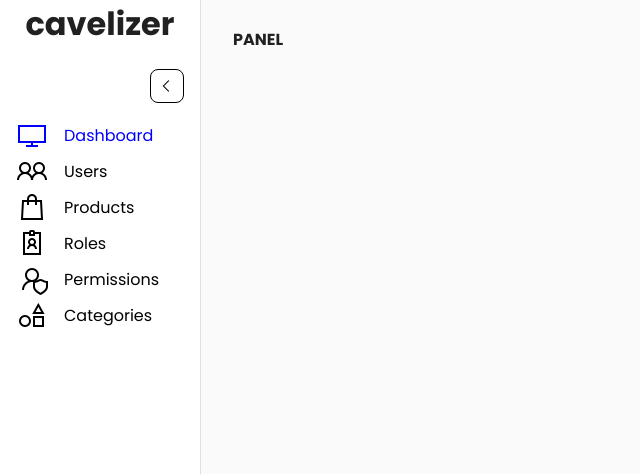
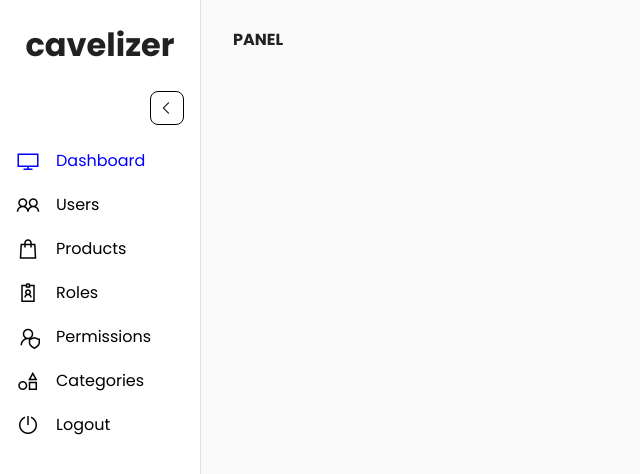
Before and after one commit to vestemeansorin91/cavelizer, an Angular app in the folder frontend/: page /dashboard/panel in a window 1280 px wide. Shown: the top 474 px of the page, without its empty margins (0-640 px from the left). Built offline with nearby package versions, Linux system fonts and the light colour scheme.

Commit message:
actions github added + small updates

```diff
--- a/frontend/src/app/modules/dashboard/components/sidenav/sidenav.component.html
+++ b/frontend/src/app/modules/dashboard/components/sidenav/sidenav.component.html
@@ -59,5 +59,10 @@
       <i class="las la-shapes"></i>
       <span>Categories</span>
     </li>
+
+    <li (click)="logout()" class="logout">
+      <i class="las la-power-off"></i>
+      <span>Logout</span>
+    </li>
   </ul>
 </div>
--- a/frontend/src/app/modules/dashboard/components/sidenav/sidenav.component.scss
+++ b/frontend/src/app/modules/dashboard/components/sidenav/sidenav.component.scss
@@ -23,7 +23,6 @@
   h1 {
     text-align: center;
     font-size: 32px;
-    margin-top: 0;
     cursor: default;
     user-select: none;
   }
@@ -37,23 +36,31 @@
     display: flex;
     flex-direction: column;
     align-items: center;
+
+    height: 100%;
+
     margin-top: 8px;
 
     li {
+      position: relative;
+
       display: flex;
       align-items: center;
+      justify-content: center;
+
+      width: 100%;
+
       margin-bottom: 4px;
-      justify-content: center;
+      padding-left: 16px;
+      padding-right: 16px;
+
       text-decoration: none;
       color: black;
       cursor: pointer;
-      width: 100%;
-      padding-left: 16px;
-      padding-right: 16px;
 
       i {
-        margin-right: 0;
-        font-size: 32px;
+        margin: 8px 0;
+        font-size: 24px;
       }
 
       span {
@@ -62,6 +69,7 @@
 
       &:hover {
         background-color: azure;
+
         span {
           font-weight: bold;
         }
@@ -71,6 +79,18 @@
         i,
         span {
           color: blue;
+        }
+      }
+
+      &.logout {
+        flex: 1;
+
+        &:hover {
+          background-color: white;
+          i,
+          span {
+            color: darkred;
+          }
         }
       }
     }
--- a/frontend/src/app/modules/dashboard/components/sidenav/sidenav.component.ts
+++ b/frontend/src/app/modules/dashboard/components/sidenav/sidenav.component.ts
@@ -1,4 +1,5 @@
 import { Component, EventEmitter, Input, OnInit, Output } from '@angular/core';
+import { Router } from '@angular/router';
 
 @Component({
   selector: 'app-sidenav',
@@ -9,7 +10,11 @@ export class SidenavComponent implements OnInit {
   @Output() expanded = new EventEmitter<boolean>();
   @Input() isExpanded = false;
 
-  constructor() {}
+  constructor(private router: Router) {}
 
   ngOnInit(): void {}
+
+  public logout() {
+    this.router.navigate(['/auth']);
+  }
 }
```
Also changed, not shown: 2 other files (tests, documents, lock files or other folders).
